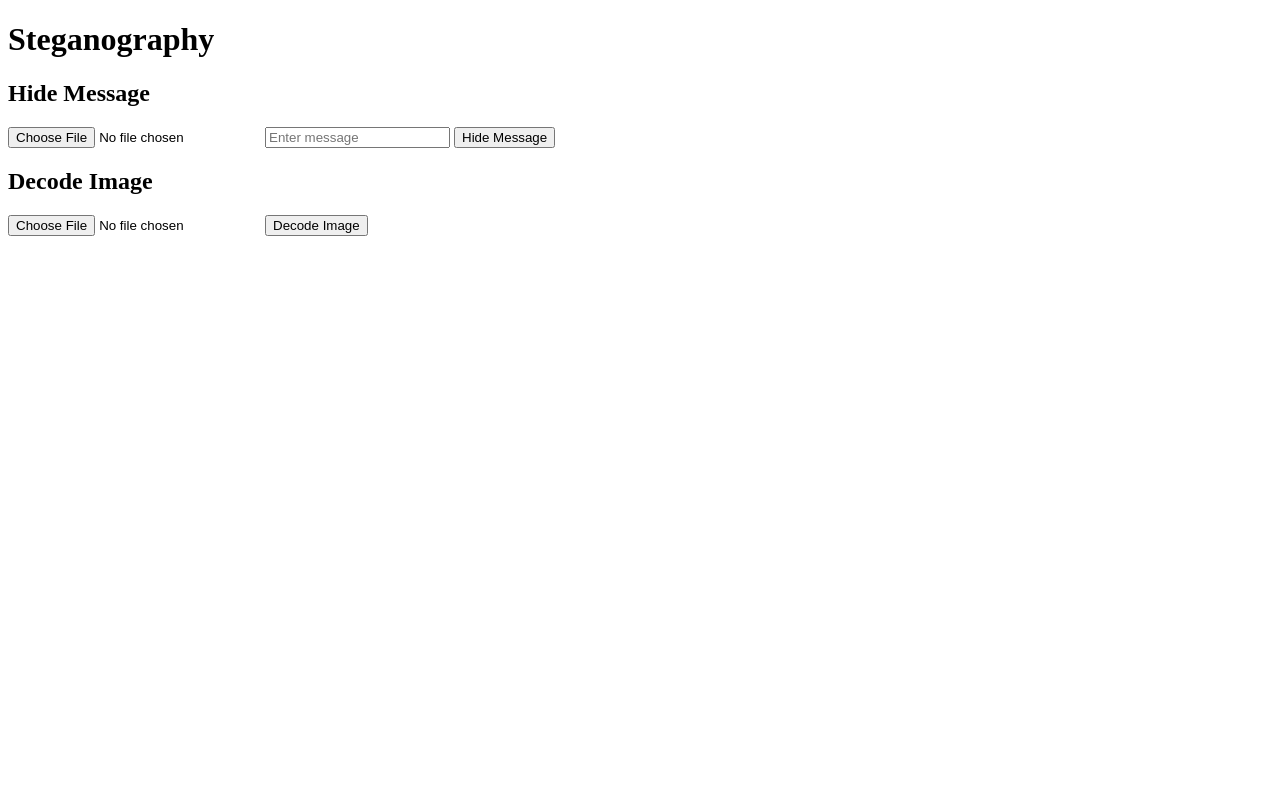
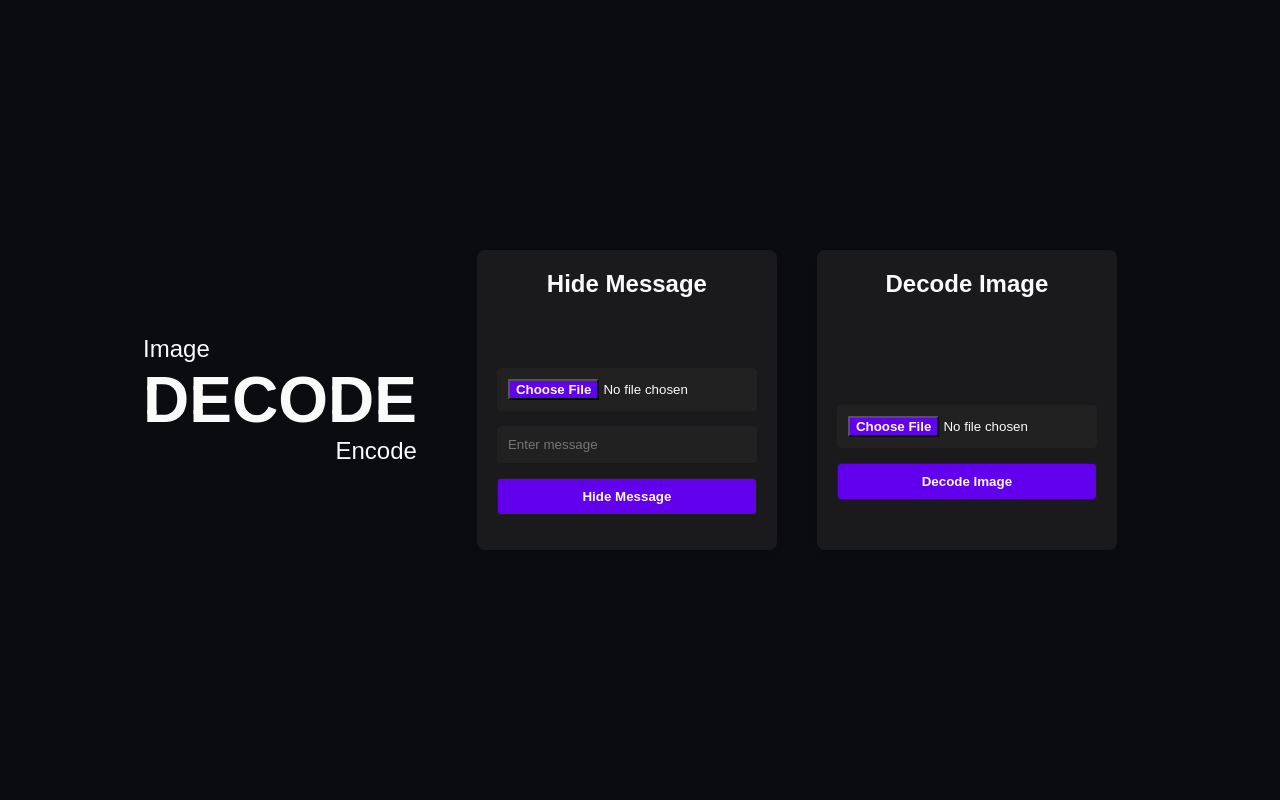
Before and after one commit to PranaySiddharthBhange/Steganography, a Flask app: page / in a window 1280 px wide. Run offline with Flask 2, Linux system fonts and the light colour scheme.

Commit message:
updated index.html

```diff
--- a/app.py
+++ b/app.py
@@ -66,3 +66,4 @@ def decode_message():
 
 if __name__ == '__main__':
     app.run(debug=False,host='0.0.0.0')
+    # app.run(debug=True)
--- a/requirements.txt
+++ b/requirements.txt
@@ -1,4 +1,4 @@
-Flask==2.0.3
+Flask==2.1.2
 Pillow==9.0.1
 stegano==0.9.8
 Werkzeug==2.0.3
--- /dev/null
+++ b/static/style.css
@@ -0,0 +1,193 @@
+/* Global Reset */
+* {
+  margin: 0;
+  padding: 0;
+  box-sizing: border-box;
+}
+
+/* Root Variables */
+:root {
+  --background: #060608;
+  --color: #fafafa;
+}
+
+/* Body Styles */
+body {
+  font-family: Arial, sans-serif;
+  margin: 0;
+  padding: 0;
+  background-color: #0b0c10;
+  color: #fafafa;
+  display: flex;
+  justify-content: center;
+  align-items: center;
+}
+
+/* Container Styles */
+.container {
+  padding: 20px;
+  display: flex;
+  justify-content: space-around;
+  align-items: center;
+  height: 100vh;
+}
+
+/* Card Styles */
+.card {
+  background-color: #1a1a1d;
+  width: 300px;
+  height: 300px;
+  padding: 20px;
+  margin: 20px;
+  border-radius: 8px;
+  box-shadow: 0 4px 8px rgba(0, 0, 0, 0.1);
+  display: flex;
+  flex-direction: column;
+  justify-content: space-between;
+}
+
+/* Headings */
+h1,
+h2 {
+  color: #fafafa;
+  margin-bottom: 15px;
+  text-align: center;
+}
+
+h2 {
+  font-weight: bold;
+}
+
+/* Form Elements */
+input[type="file"],
+input[type="text"],
+button {
+  width: 100%;
+  padding: 10px;
+  margin-bottom: 15px;
+  border: 1px solid #212121;
+  border-radius: 4px;
+  box-sizing: border-box;
+  background-color: #212121;
+  color: #fafafa;
+  outline: none;
+}
+
+input[type="text"]:focus {
+  background-color: #212121;
+  outline: 2px solid #6200ee;
+}
+
+input[type="file"]::file-selector-button,
+button {
+  background-color: #6200ee;
+  color: #fafafa;
+  font-weight: bold;
+  cursor: pointer;
+  transition: background-color 0.3s ease;
+}
+
+input[type="file"]::file-selector-button:hover,
+button:hover {
+  background-color: #6a00ff;
+}
+
+/* Error Section */
+#error-section {
+  color: #f44336;
+  text-align: center;
+  margin-top: 15px;
+}
+
+/* Container1 Styles */
+.container1 {
+  color: var(--color);
+  font-size: 1.5rem;
+  display: flex;
+  margin-right: 40px;
+  flex-direction: column;
+}
+
+/* Right Alignment */
+.right {
+  text-align: right;
+  width: 100%;
+}
+
+/* Stack Styles */
+.stack {
+  display: grid;
+  grid-template-columns: 1fr;
+}
+
+.stack span {
+  font-weight: bold;
+  grid-row-start: 1;
+  grid-column-start: 1;
+  font-size: 4rem;
+  --stack-height: calc(100% / var(--stacks) - 1px);
+  --inverse-index: calc(calc(var(--stacks) - 1) - var(--index));
+  --clip-top: calc(var(--stack-height) * var(--index));
+  --clip-bottom: calc(var(--stack-height) * var(--inverse-index));
+  clip-path: inset(var(--clip-top) 0 var(--clip-bottom) 0);
+  animation: stack 340ms cubic-bezier(0.46, 0.29, 0, 1.24) 1 backwards
+      calc(var(--index) * 120ms),
+    glitch 2s ease infinite 2s alternate-reverse;
+}
+
+.stack span:nth-child(odd) {
+  --glitch-translate: 8px;
+}
+
+.stack span:nth-child(even) {
+  --glitch-translate: -8px;
+}
+
+/* Keyframes */
+@keyframes stack {
+  0% {
+    opacity: 0;
+    transform: translateX(-50%);
+    text-shadow: -2px 3px 0 red, 2px -3px 0 blue;
+  }
+  60% {
+    opacity: 0.5;
+    transform: translateX(50%);
+  }
+  80% {
+    transform: none;
+    opacity: 1;
+    text-shadow: 2px -3px 0 red, -2px 3px 0 blue;
+  }
+  100% {
+    text-shadow: none;
+  }
+}
+
+@keyframes glitch {
+  0% {
+    text-shadow: -2px 3px 0 red, 2px -3px 0 blue;
+    transform: translate(var(--glitch-translate));
+  }
+  2% {
+    text-shadow: 2px -3px 0 red, -2px 3px 0 blue;
+  }
+  4%,
+  100% {
+    text-shadow: none;
+    transform: none;
+  }
+}
+
+/* Media Queries */
+@media screen and (max-width: 1000px) {
+  .container {
+    flex-direction: column;
+    align-items: center;
+  }
+
+  .container1 {
+    margin-right: 0;
+    margin-bottom: 20px;
+  }
+}
--- a/templates/index.html
+++ b/templates/index.html
@@ -4,24 +4,41 @@
     <meta charset="UTF-8" />
     <meta name="viewport" content="width=device-width, initial-scale=1.0" />
     <title>Steganography</title>
+    <link rel="stylesheet" href="../static/style.css" />
   </head>
   <body>
-    <h1>Steganography</h1>
+    <div class="container">
+      <div class="container1">
+        Image
+        <div class="stack" style="--stacks: 3">
+          <span style="--index: 0">DECODE</span>
+          <span style="--index: 1">DECODE</span>
+          <span style="--index: 2">DECODE</span>
+        </div>
+        <span class="right">Encode</span>
+      </div>
+      <div class="card">
         <h2>Hide Message</h2>
         <form action="/hide" method="post" enctype="multipart/form-data">
           <input type="file" name="image" accept="image/*" required />
-      <input type="text" name="message" placeholder="Enter message" required />
+          <input
+            type="text"
+            name="message"
+            placeholder="Enter message"
+            required
+          />
           <button type="submit">Hide Message</button>
         </form>
-
+      </div>
+      <div class="card">
         <h2>Decode Image</h2>
         <form action="/decode" method="post" enctype="multipart/form-data">
           <input type="file" name="image" accept="image/*" required />
           <button type="submit">Decode Image</button>
+          <div id="error-section"></div>
         </form>
-
-    <!-- Error Display Section -->
-    <div id="error-section" style="color: red"></div>
+      </div>
+    </div>
 
     <script>
       // Function to display error messages
```
Also changed, not shown: static/hidden_image.png. Lines whose indentation alone changed are shown as unchanged.
